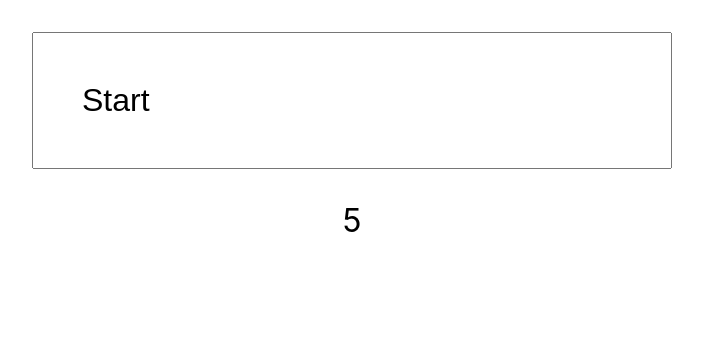
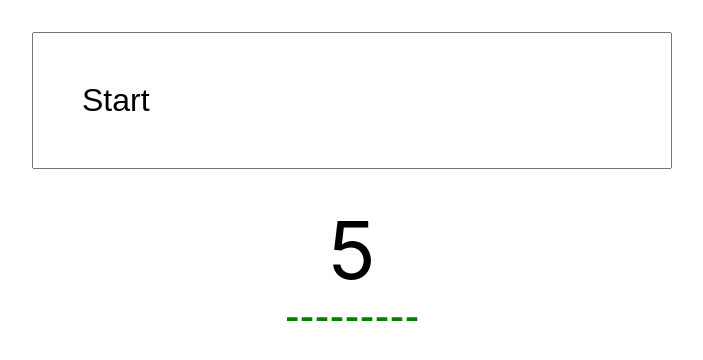
Before and after one commit to bmckenzie93/react-basics-2, a React (Create React App) app: page / in a window 1280 px wide. Shown: the top 360 px of the page, without its empty margins (288-991 px from the left). Built offline with nearby package versions, Linux system fonts and the light colour scheme.

Commit message:
char component started

```diff
--- a/src/App.css
+++ b/src/App.css
@@ -9,3 +9,19 @@
   padding: 3rem;
   font-size: 2rem;
 }
+
+.Validation {
+  display: block;
+  text-align: center;
+  color: brown;
+}
+
+.Char {
+  display: inline-block;
+  padding: 1rem;
+  text-align: center;
+  margin: 1rem;
+  border: 1px solid #333;
+  box-shadow: 0 .2rem .5rem #333;
+  background-color: #f4f4f4;
+}
--- a/src/App.js
+++ b/src/App.js
@@ -1,5 +1,6 @@
 import React, { Component } from 'react'
 import Input from './components/Input'
+import Validation from './components/Validation'
 import '../src/App.css'
 
 export default class App extends Component {
@@ -24,8 +25,9 @@ export default class App extends Component {
         <Input
           currentLength={this.state.inputLength}
           getLength={this.getLengthHandler}
-          value={this.state.inputValue}
-           />
+          value={this.state.inputValue} />
+
+        <Validation length={this.state.inputLength} />
       </div>
     )
   }
--- a/src/components/Input.js
+++ b/src/components/Input.js
@@ -7,7 +7,7 @@ export default function Input(props) {
       className="Input"
       value={props.value}
       onChange={props.getLength}/>
-      <p style={{textAlign: 'center', fontSize: '2rem'}}>{props.currentLength}</p>
+      <p style={{textAlign: 'center', fontSize: '5rem'}}>{props.currentLength}</p>
     </div>
   )
 }
--- /dev/null
+++ b/src/components/Validation.js
@@ -0,0 +1,23 @@
+import React from 'react'
+
+export default function Validation(props) {
+  const length = props.length;
+  let answer = null
+
+  if(length < 4) {
+    answer = <div className="Validation">
+                <h1>Text Too Short...</h1>
+              </div>
+
+  } else if (length > 5) {
+    answer = <div className="Validation">
+                <h1>Text Too Long...</h1>
+              </div>
+  } else {
+    answer = <div className="Validation">
+                <h1 style = {{color: 'green'}}>---------</h1>
+              </div>
+  }
+
+  return answer;
+}
```
Also changed, not shown: src/components/Char.js (added, +9 -0 lines).
